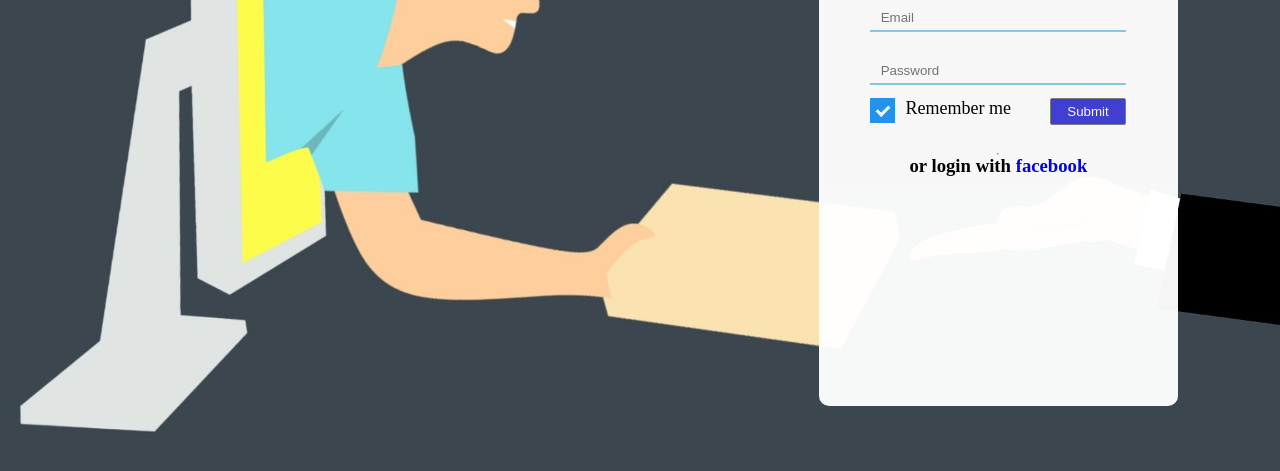
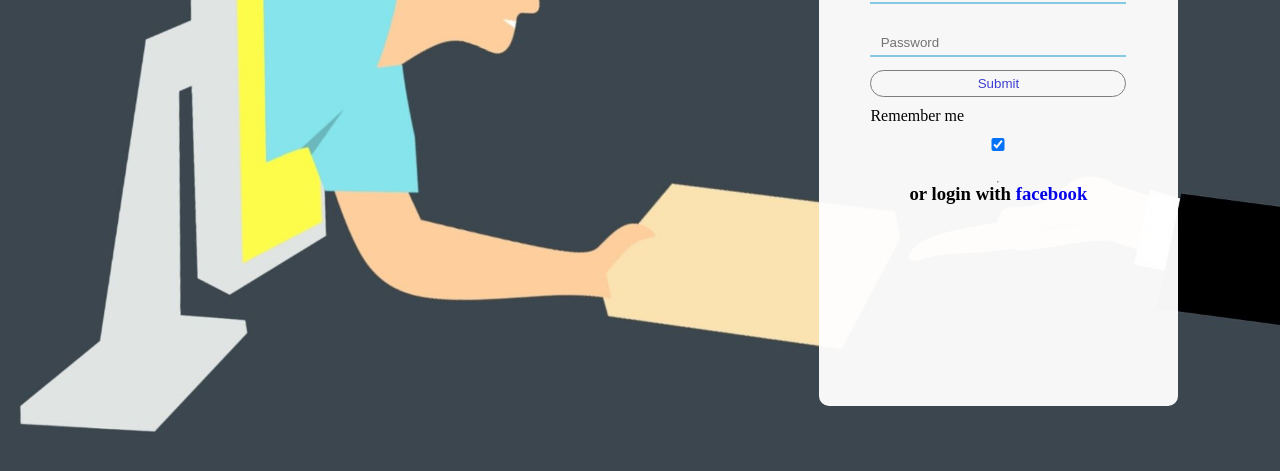
Before and after one commit to uprety-priyanka/Responsiveproject, a plain HTML site: page index.html in a window 1280 px wide. Shown: the part 325-796 px from the top of the page. Drawn offline with Linux system fonts and the light colour scheme.

Commit message:
Removed remember me and the checkbox css.

```diff
--- a/css/style.css
+++ b/css/style.css
@@ -45,6 +45,26 @@ html, body{
 }
 
 
+.box2:hover{
+    display: flex;
+    flex-direction: column;
+    justify-content: center;
+    width:28%;
+    height:85vh;
+    float:right;
+    padding: 0 4%;
+    overflow: hidden;
+    background-color: white;
+    position: absolute;
+    top: 0;
+    right: 35%;
+    border-radius: 10px;
+    align-items: center;
+    margin-top: 4%;
+    opacity: 1;
+}
+
+
 input{
     border:none;
     outline: none;
@@ -57,16 +77,22 @@ input{
 }
 
 .btn{
-    float: right;
-    width: 30%;
+    float: center;
+    width: 100%;
     text-align: center;
     border: 1.5px solid gray;
-    border-radius: 2px;
+    border-radius: 20px;
     cursor: pointer;
     margin: 0 0 10px 0;
-    color: white !important;
-    background-color: #4040d6;
+    color: #4040d6;
+    background-color:white;
 }
+
+.btn:hover{
+  background-color: #4040d6;
+  color: white;
+}
+
 
 .login{
 
@@ -76,75 +102,6 @@ input{
 
 
 
-
-.check {
-    display: block;
-  position: relative;
-  padding-left: 35px;
-  margin-bottom: 12px;
-  cursor: pointer;
-  font-size: 18px;
-  -webkit-user-select: none;
-  -moz-user-select: none;
-  -ms-user-select: none;
-  user-select: none;
-  }
-
-
-
-  /* Hide the browser's default checkbox */
-.check input {
-    position: absolute;
-    opacity: 0;
-    cursor: pointer;
-    height: 0;
-    width: 0;
-  }
-
-
-.checkmark {
-    position: absolute;
-  top: 0;
-  left: 0;
-  height: 25px;
-  width: 25px;
-  background-color: #eee;
-  }
-
-  .check:hover input ~ .checkmark {
-    background-color: #ccc;
-  }
-
-  .check input:checked ~ .checkmark {
-    background-color: #2196F3;
-  }
-
-  .checkmark:after {
-    content: "";
-    position: absolute;
-    display: none;
-  }
-
-  .check input:checked ~ .checkmark:after {
-    display: block;
-  }
-
-  .check .checkmark:after {
-    left: 9px;
-    top: 5px;
-    width: 5px;
-    height: 10px;
-    border: solid white;
-    border-width: 0 3px 3px 0;
-    -webkit-transform: rotate(45deg);
-    -ms-transform: rotate(45deg);
-    transform: rotate(45deg);
-  }
-
-
-
-
-
 a:hover{
     text-decoration: underline;
 }
```
